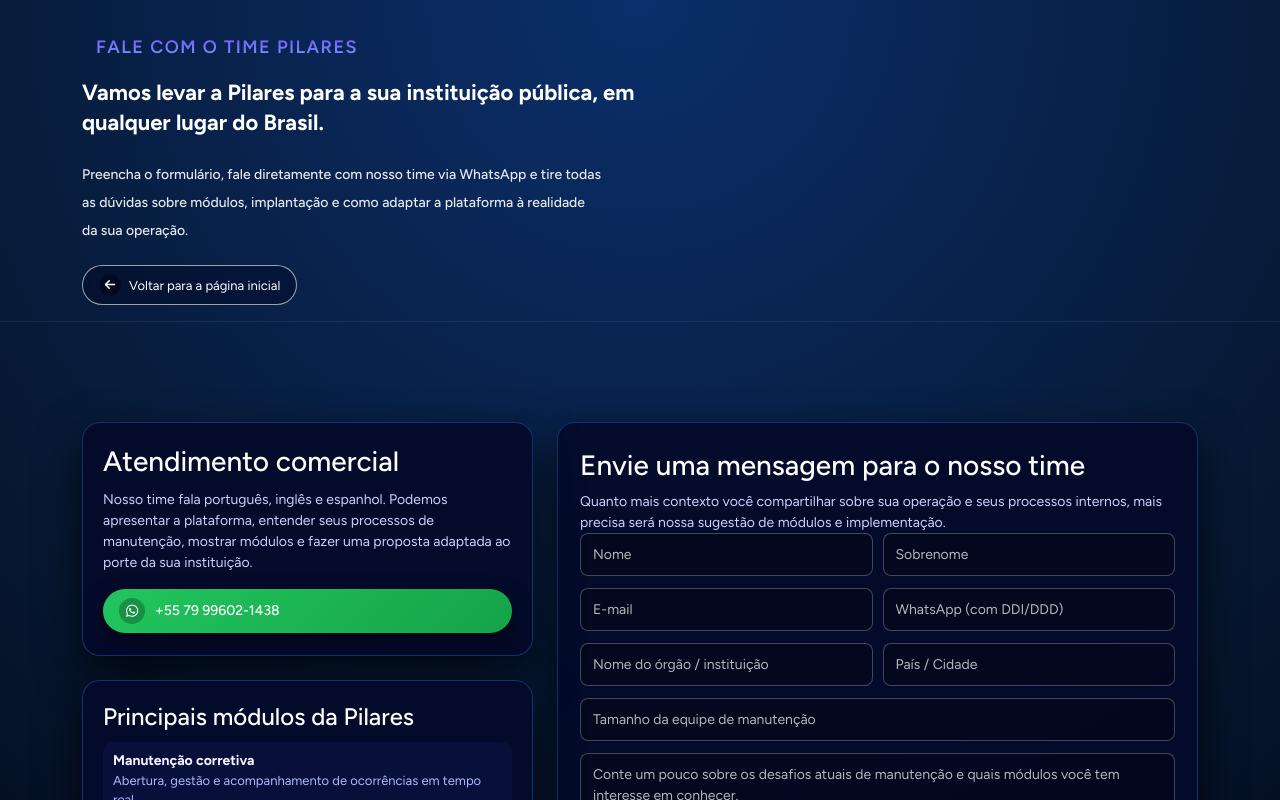
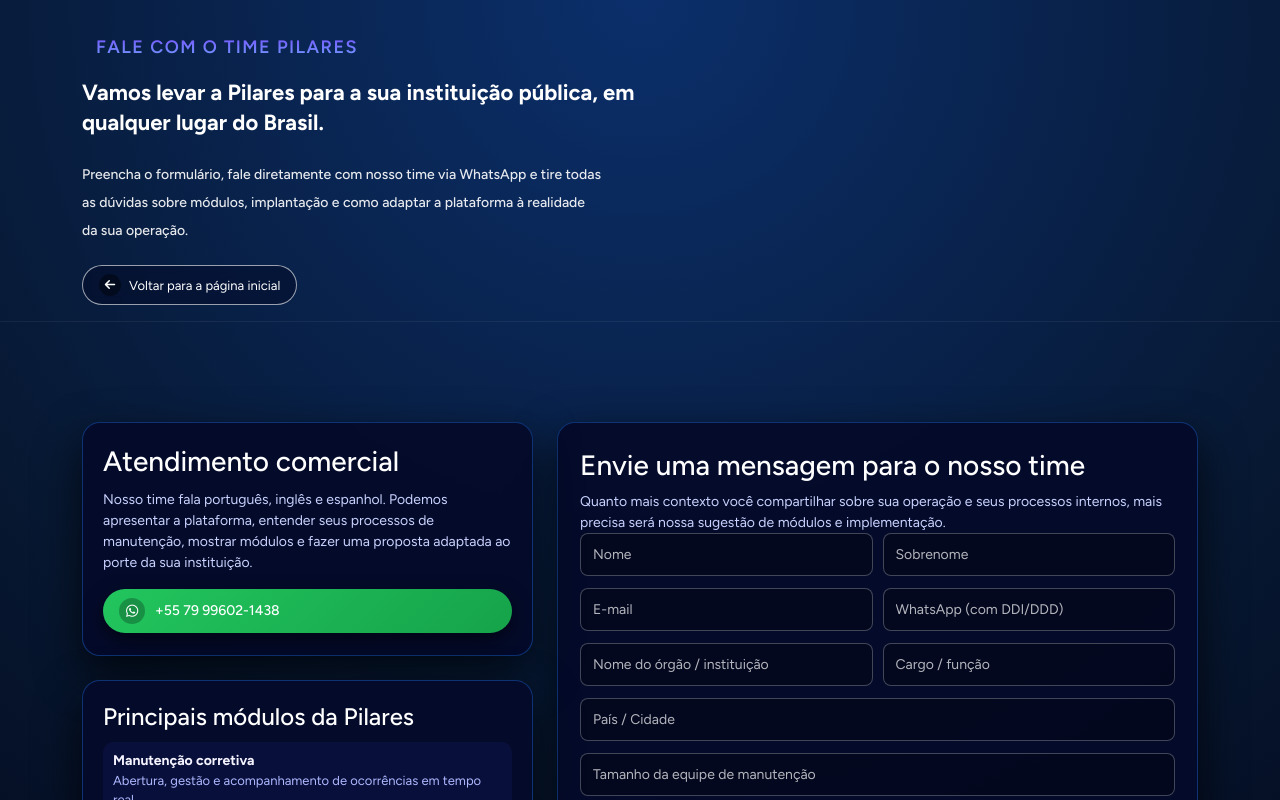
Before and after one commit to rafaelbatista33/site-pilares, a React (Vite) app: page /contato in a window 1280 px wide. Shown: the top 800 px of the page. Built offline with nearby package versions, Linux system fonts and the light colour scheme.

Commit message:
standardize public contact forms

```diff
--- a/src/pages/business/BusinessPage.tsx
+++ b/src/pages/business/BusinessPage.tsx
@@ -302,6 +302,7 @@ const BusinessPage = () => {
         email,
         phone: telefone,
         source: "business_page",
+        company: entidade,
         city: cidade,
         uf,
         entity_type: entidade,
--- a/src/pages/contact/ContactPage.tsx
+++ b/src/pages/contact/ContactPage.tsx
@@ -34,9 +34,15 @@ const ContactPage: React.FC = () => {
       const email = String(formData.get("email") ?? "").trim();
       const phone = String(formData.get("phone") ?? "").trim();
       const company = String(formData.get("company") ?? "").trim();
+      const role = String(formData.get("role") ?? "").trim();
       const country = String(formData.get("country") ?? "").trim();
       const teamSize = String(formData.get("teamSize") ?? "").trim();
       const need = String(formData.get("need") ?? "").trim();
+
+      if (!email || !phone) {
+        alert("Informe e-mail e telefone para que possamos retornar.");
+        return;
+      }
 
       await createEmailContact({
         name: [firstName, lastName].filter(Boolean).join(" "),
@@ -44,11 +50,14 @@ const ContactPage: React.FC = () => {
         phone,
         source: "contact_page",
         company,
+        role,
         country,
         team_size: teamSize,
         message: need,
         notes: [
+          phone && `WhatsApp: ${phone}`,
           company && `Órgão/instituição: ${company}`,
+          role && `Cargo/função: ${role}`,
           country && `País/Cidade: ${country}`,
           teamSize && `Equipe de manutenção: ${teamSize}`,
           need && `Necessidade: ${need}`,
@@ -209,7 +218,12 @@ const ContactPage: React.FC = () => {
                   />
 
                   <div className="input-row">
-                    <input type="text" name="firstName" placeholder="Nome" />
+                    <input
+                      type="text"
+                      name="firstName"
+                      placeholder="Nome"
+                      required
+                    />
                     <input
                       type="text"
                       name="lastName"
@@ -228,6 +242,7 @@ const ContactPage: React.FC = () => {
                       type="tel"
                       name="phone"
                       placeholder="WhatsApp (com DDI/DDD)"
+                      required
                     />
                   </div>
 
@@ -237,6 +252,14 @@ const ContactPage: React.FC = () => {
                       name="company"
                       placeholder="Nome do órgão / instituição"
                     />
+                    <input
+                      type="text"
+                      name="role"
+                      placeholder="Cargo / função"
+                    />
+                  </div>
+
+                  <div className="input-row">
                     <input
                       type="text"
                       name="country"
--- a/src/pages/home/SingleIndex1Page.tsx
+++ b/src/pages/home/SingleIndex1Page.tsx
@@ -35,6 +35,11 @@ export const SingleIndex1Page: React.FC = () => {
       const teamSize = String(formData.get("teamSize") ?? "").trim();
       const need = String(formData.get("need") ?? "").trim();
 
+      if (!email || !phone) {
+        alert("Informe e-mail e telefone para que possamos retornar.");
+        return;
+      }
+
       await createEmailContact({
         name: [firstName, lastName].filter(Boolean).join(" "),
         email,
@@ -45,6 +50,7 @@ export const SingleIndex1Page: React.FC = () => {
         team_size: teamSize,
         message: need,
         notes: [
+          phone && `WhatsApp: ${phone}`,
           company && `Empresa/órgão: ${company}`,
           role && `Cargo: ${role}`,
           teamSize && `Equipe: ${teamSize}`,
@@ -834,6 +840,7 @@ export const SingleIndex1Page: React.FC = () => {
                       type="text"
                       name="firstName"
                       placeholder={t("form.firstName")}
+                      required
                     />
                     <input
                       type="text"
@@ -846,6 +853,7 @@ export const SingleIndex1Page: React.FC = () => {
                       type="tel"
                       name="phone"
                       placeholder={t("form.phone")}
+                      required
                     />
                     <input
                       type="email"
```
